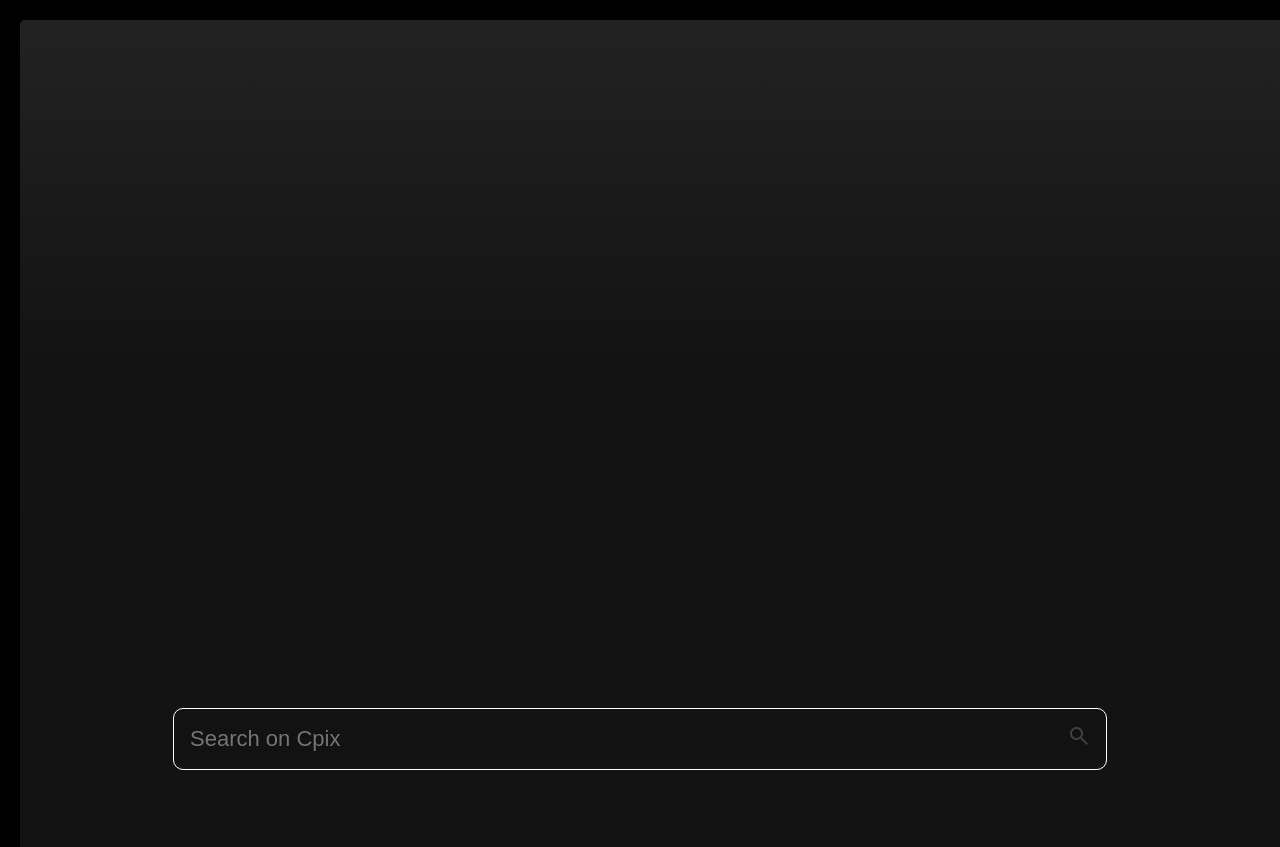
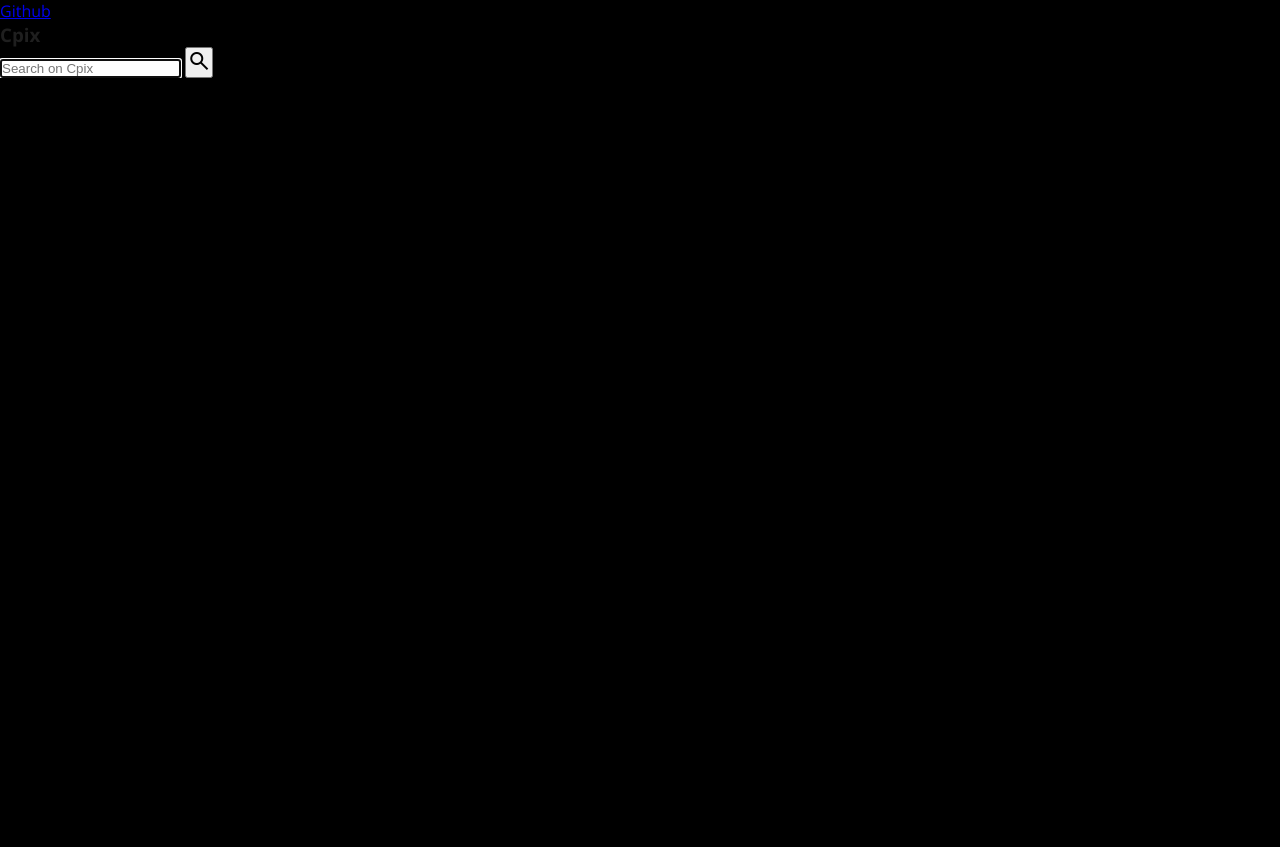
Before and after one commit to SrijanSriv211/Cpix, a Flask app: page / in a window 1280 px wide. After the commit the page ends 78 px from the top, so only its background shows below. Run offline with Flask 3, Linux system fonts and the light colour scheme; parts of the project's set-up code (start-up, migrations or seed data) failed here and were passed over.

Commit message:
ui update (incomplete)

```diff
--- a/web/static/style.css
+++ b/web/static/style.css
@@ -11,7 +11,7 @@
 ::-webkit-scrollbar
 {
     width: 8px;
-    background: black;
+    background: white;
 }
 
 ::-webkit-scrollbar-thumb
@@ -34,123 +34,26 @@
 
 body
 {
-    color: white;
+    color: var(--black);
     font-family: 'Open Sans', sans-serif;
     background-color: black;
 }
 
-.results-container
+/* .results-container
 {
-    position: relative;
-    top: 20px;
-    left: 20px;
-    height: 847px;
-    width: 1884px;
-    border-radius: 5px;
-    background: linear-gradient(180deg, rgba(34,34,34,1) 0%, rgba(19,19,19,1) 40%, rgba(18,18,18,1) 100%);
-    overflow-y: visible;
-}
-
-#results
-{
-    margin: 25px;
-    list-style-type: none;
-}
+    height: 500px;
+    width: 1000px;
+    background-color: black;
+} */
 
 #results li
 {
-    height: 45px;
-    border: none;
-    border-radius: 5px;
-    margin: 20px 35px;
-    padding-top: 35px;
-    padding-bottom: 20px;
-    padding-left: 20px;
-    padding-right: 20px;
-    cursor: pointer;
-    background: linear-gradient(180deg, rgba(23,23,23,1) 0%, rgba(24,24,24,1) 100%);
-    transition: 0.2s;
+    margin: 50px;
+    /* height: 500px; */
+    width: 1000px;
 }
 
 #results li:hover
 {
-    background: linear-gradient(180deg, rgba(39,39,39,1) 0%, rgba(40,40,40,1) 100%);
-    transition: 0.2s;
+    background-color: #404040;
 }
-
-#results li a
-{
-    cursor: pointer;
-    font-weight: bold;
-    color: white;
-	text-decoration: none;
-}
-
-#results li a:hover
-{
-	text-decoration: underline;
-}
-
-.search-container
-{
-    position: relative;
-    left: 50%;
-    transform: translateX(-50%);
-    align-items: center;
-    padding: 10px;
-    position: absolute;
-    bottom: 20px;
-}
-
-#inputbox
-{
-    font-size: 22px;
-    color: white;
-    background-color: #121212;
-    border: none;
-    outline: none;
-    border-radius: 10px;
-    width: 900px;
-    height: 60px;
-    padding-left: 16px;
-    padding-right: 16px;
-    transition: 0.2s;
-}
-
-#inputbox:hover
-{
-    border: 1px solid white;
-    transition: 0.2s;
-}
-
-#inputbox:focus
-{
-    border: 1px solid white;
-    transition: 0.2s;
-}
-
-.inputbtn
-{
-    position: absolute;
-    top: 19px;
-    right: 18px;
-    font-size: 20px;
-    padding-top: 3px;
-    color: var(--grey);
-    background-color: #121212;
-    border: none;
-    outline: none;
-    border-radius: 10px;
-    width: 40px;
-    height: 40px;
-    cursor: pointer;
-    aspect-ratio: 1;
-    transition: 0.2s;
-}
-
-.inputbtn:hover
-{
-    color: white;
-    background-color: #282828;
-    transition: 0.2s;
-}
--- a/web/templates/index.html
+++ b/web/templates/index.html
@@ -11,6 +11,14 @@
 </head>
 <body>
     <script src="../static/script.js"></script>
+    <div class="title-bar">
+        <nav>
+            <ul>
+                <li><a title="Star on Github." href="https://github.com/Light-Lens/Cpix" target="_blank">Github</a></li>
+            </ul>
+        </nav>
+        <h3 class="title">Cpix</h3>
+    </div>
     <div class="results-container">
         <ul id="results">
             {% for result in results %}
```
Also changed, not shown: web/static/style copy.css (added, +209 -0 lines).
